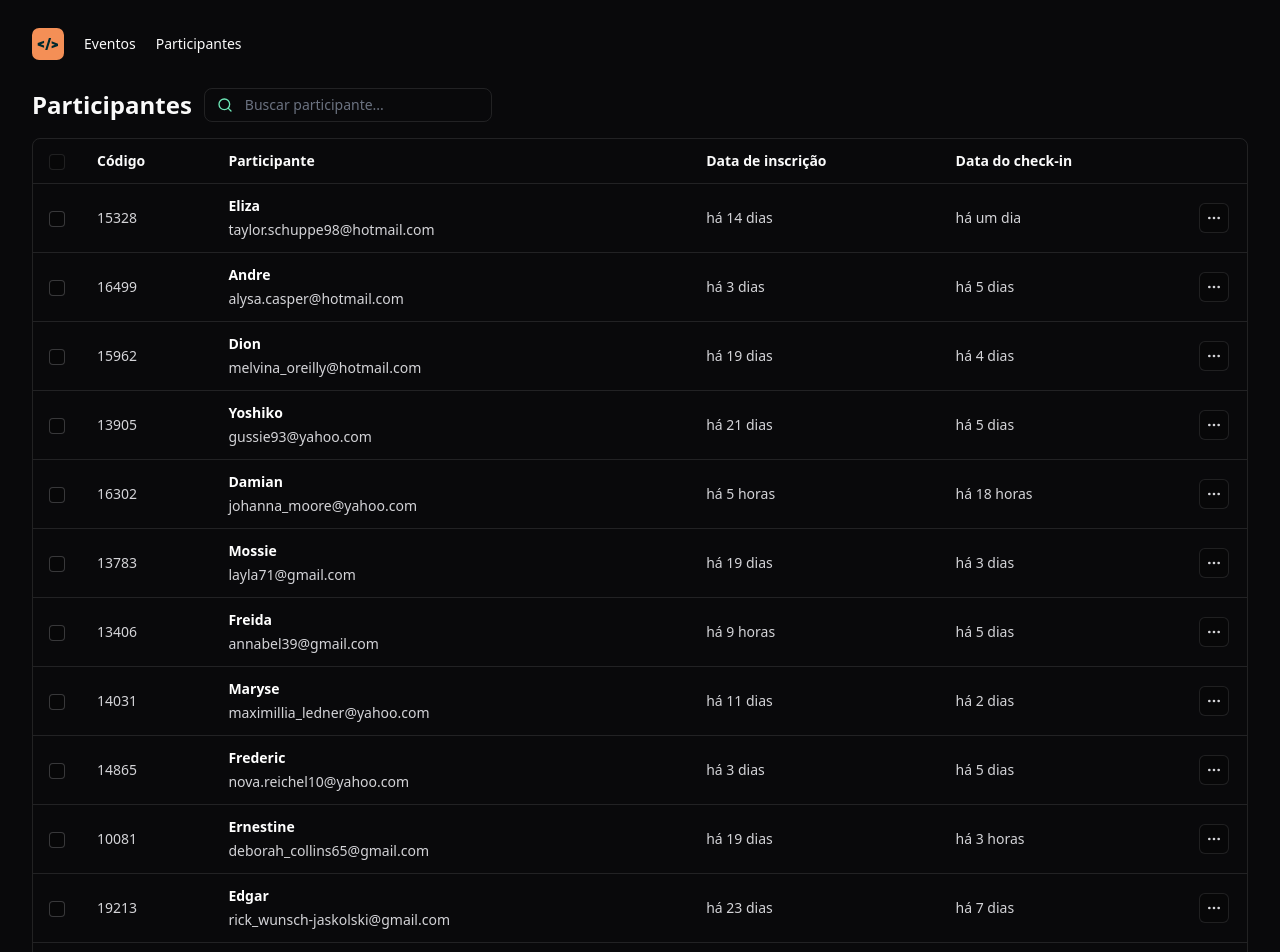
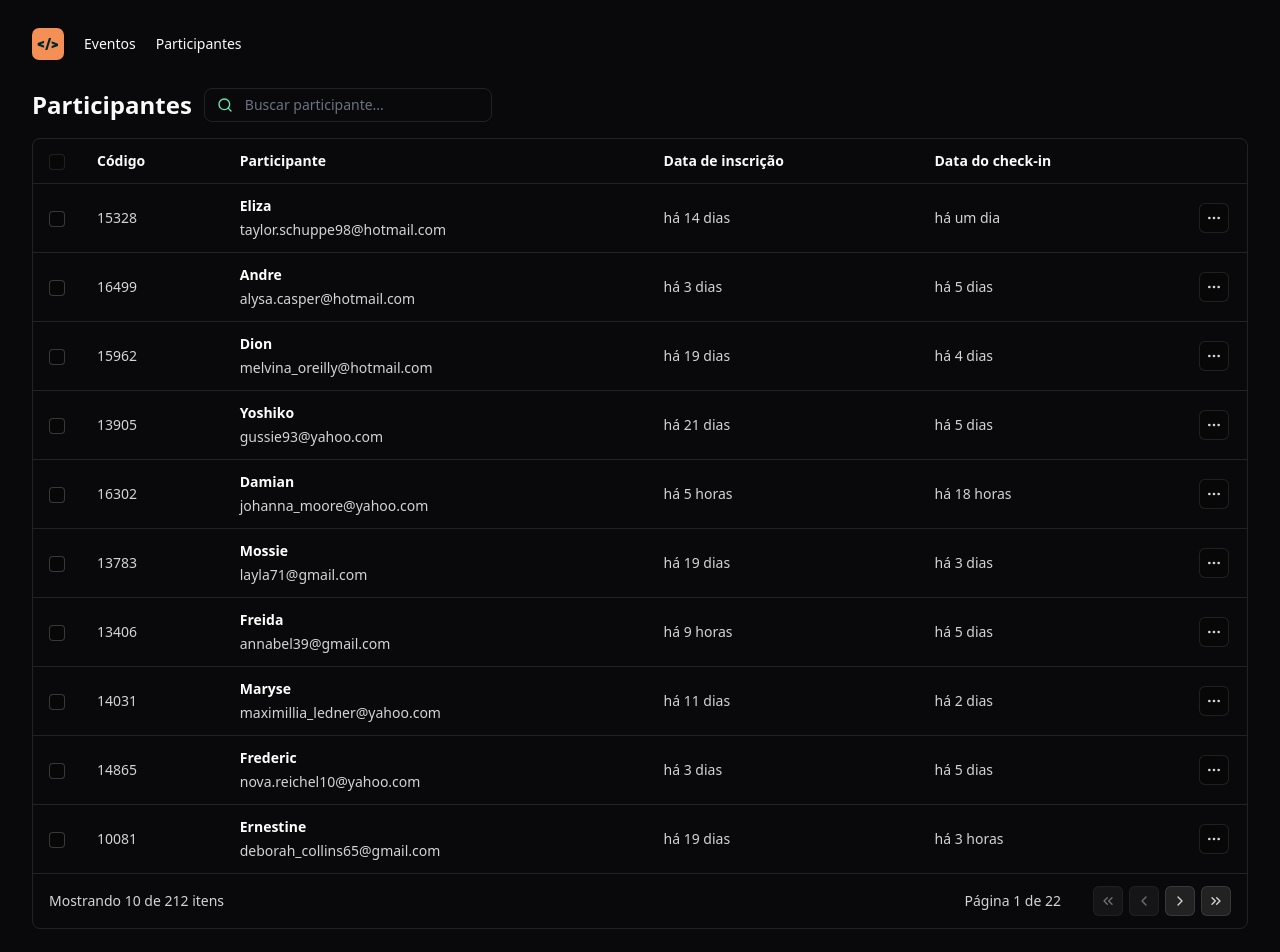
Before and after one commit to robertoDCJ/nlw-unite-react, a React (Vite) app: page / in a window 1280 px wide. Shown: the top 952 px of the page. Built offline with nearby package versions, Linux system fonts and the light colour scheme.

Commit message:
ajust config component icon-button

```diff
--- a/src/components/attendee-list.tsx
+++ b/src/components/attendee-list.tsx
@@ -8,21 +8,45 @@
 import { TableCell } from './table/table-cell'
 import { TableRow } from './table/table-row'
 import { attendees } from '../data/attendees'
+import { ChangeEvent, useState } from 'react'
 
 dayjs.extend(relativeTime)
 dayjs.locale('pt-br')
 
 export function AttendeeList() {
+    const [search, setSearch] = useState('')
+    const [page, setPage] = useState(1)
+
+    const totalPages = Math.ceil(attendees.length / 10)
+
+    function onSearchInputChanged(event: ChangeEvent<HTMLInputElement>) {
+        setSearch(event.target.value)
+    }
+
+    function goToFirstPage() {
+        setPage(1)
+    }
+    function goToLastPage() {
+        setPage(totalPages)
+    }
+    function goToNextPage() {
+        setPage(page + 1)
+    }
+
+    function goToPreviousPage() {
+        setPage(page - 1)
+    }
+
     return (
         <div className='flex flex-col gap-4'>
             <div className="flex gap-3 items-center">
                 <h1 className="text-2xl font-bold">Participantes</h1>
                 <div className="px-3 w-72 py-1.5 border border-white/10 rounded-lg flex items-center gap-3">
                     <Search className='size-4 text-emerald-300' />
-                    <input className="bg-transparent flex-1 outline-none border-0 p-0 text-sm" placeholder="Buscar participante..." />
+                    <input onChange={onSearchInputChanged} className="bg-transparent flex-1 outline-none border-0 p-0 text-sm" placeholder="Buscar participante..." />
                 </div>
+                {search}
             </div>
-
             <Table>
                 <thead>
                     <tr className='border-b border-white/10'>
@@ -37,7 +61,7 @@
                     </tr>
                 </thead>
                 <tbody>
-                    {attendees.map((attendee) => {
+                    {attendees.slice((page - 1) * 10, page * 10).map((attendee) => {
                         return (
                             <TableRow key={attendee.id} >
                                 <TableCell>
@@ -64,22 +88,22 @@
                 <tfoot>
                     <tr>
                         <TableCell colSpan={3}>
-                            Mostrando 10 de 228 itens
+                            Mostrando 10 de {attendees.length} itens
                         </TableCell>
                         <TableCell className='text-right' colSpan={3}>
                             <div className='inline-flex items-center gap-8'>
-                                <span>Página 1 de 223</span>
+                                <span>Página {page} de {totalPages}</span>
                                 <div className='flex gap-1.5'>
-                                    <IconButton>
+                                    <IconButton onClick={goToFirstPage} disabled={page === 1}>
                                         <ChevronsLeft className='size-4' />
                                     </IconButton>
-                                    <IconButton>
+                                    <IconButton onClick={goToPreviousPage} disabled={page === 1}>
                                         <ChevronLeft className='size-4' />
                                     </IconButton>
-                                    <IconButton>
+                                    <IconButton onClick={goToNextPage} disabled={page === totalPages}>
                                         <ChevronRight className='size-4' />
                                     </IconButton>
-                                    <IconButton>
+                                    <IconButton onClick={goToLastPage} disabled={page === totalPages}>
                                         <ChevronsRight className='size-4' />
                                     </IconButton>
                                 </div>
--- a/src/components/icon-button.tsx
+++ b/src/components/icon-button.tsx
@@ -1,4 +1,5 @@
 import { ComponentProps } from "react";
+import { twMerge } from "tailwind-merge";
 
 interface IconButtonProps extends ComponentProps<'button'> {
     transparent?: boolean
@@ -8,11 +9,11 @@
     return (
         <button
             {...props}
-            className={
-                transparent
-                    ? 'bg-black/20 border border-white/10 rounded-md p-1.5'
-                    : 'bg-white/10 border border-white/10 rounded-md p-1.5'
-            }
+            className={twMerge(
+                'border border-white/10 rounded-md p-1.5',
+                transparent ? 'bg-black/20' : 'bg-white/10',
+                props.disabled ? 'opacity-50' : null,
+            )}
         />
     )
 }
--- a/src/data/attendees.ts
+++ b/src/data/attendees.ts
@@ -1,6 +1,6 @@
 import { faker } from '@faker-js/faker'
 
-export const attendees = Array.from({ length: 200 }).map(() => {
+export const attendees = Array.from({ length: 212 }).map(() => {
     return {
         id: faker.number.int({ min: 10000, max: 20000}),
         name: faker.person.firstName(),
```
